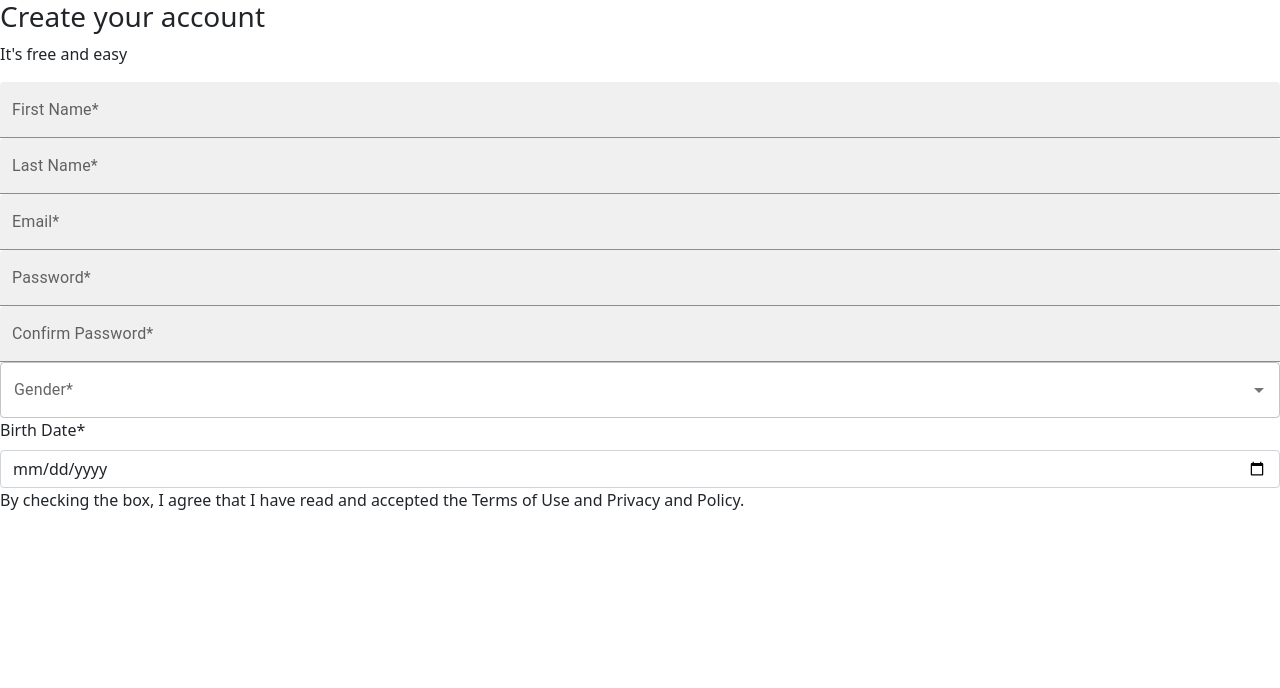
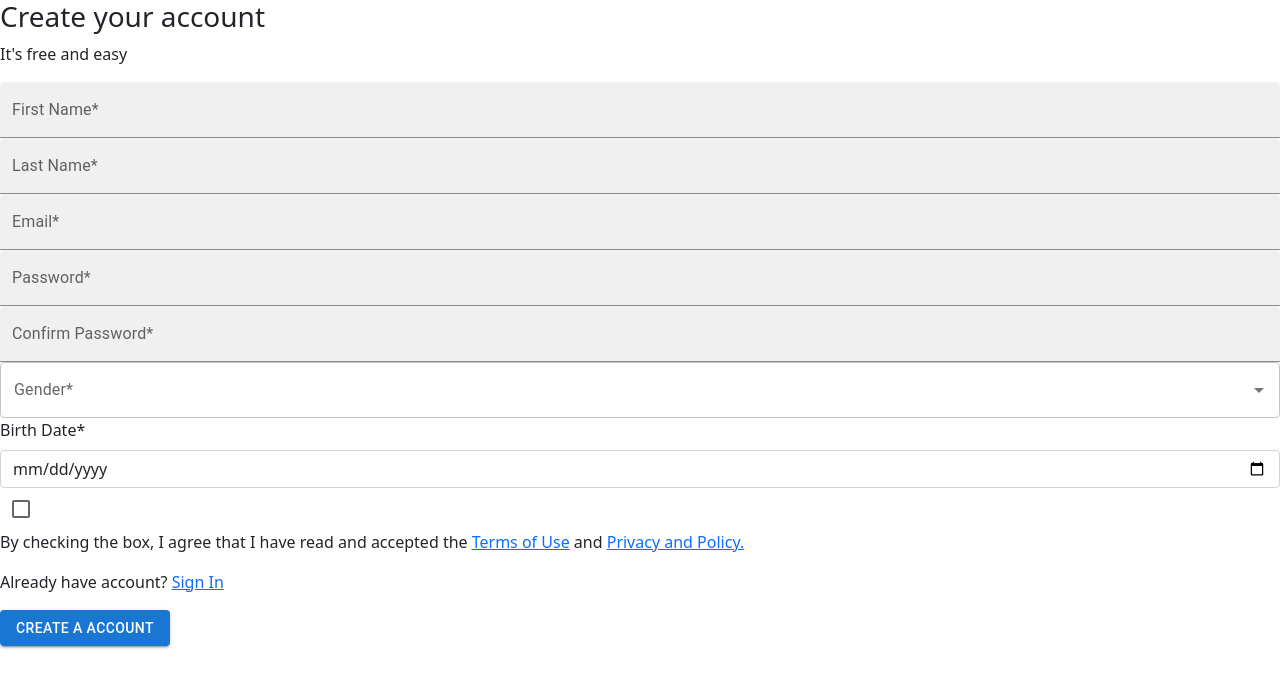
Before and after one commit to VinncentWong/SkinGood-FE, a React (Create React App) app: page /register in a window 1280 px wide. Shown: the top 688 px of the page. Built offline with nearby package versions, Linux system fonts and the light colour scheme; the HTML template or start-up script is replaced by a standard one.

Commit message:
add button component, change combobox and registerpage implmentation, and add new implementation to index.css

```diff
--- a/package.json
+++ b/package.json
@@ -5,7 +5,7 @@
   "dependencies": {
     "@emotion/react": "^11.9.3",
     "@emotion/styled": "^11.9.3",
-    "@mui/material": "^5.8.7",
+    "@mui/material": "^5.9.0",
     "@mui/x-date-pickers": "^5.0.0-beta.0",
     "@testing-library/jest-dom": "^5.16.4",
     "@testing-library/react": "^13.3.0",
--- /dev/null
+++ b/src/Components/ButtonComponent.tsx
@@ -0,0 +1,10 @@
+import { Button } from "@mui/material"
+
+export const ButtonComponent = ({variant, children} : {
+    variant : string | undefined,
+    children : React.ReactNode
+}): JSX.Element => {
+    return (
+        <Button variant = {variant || undefined as any}>{children}</Button>
+    )
+}
--- a/src/Components/ComboBoxComponents.tsx
+++ b/src/Components/ComboBoxComponents.tsx
@@ -1,5 +1,4 @@
 import { Autocomplete, TextField } from "@mui/material"
-import { GenderBox } from "../Pages/RegisterPage"
 
 export const ComboBoxComponents = ({options, label} : {
     options : any
--- a/src/Pages/RegisterPage.tsx
+++ b/src/Pages/RegisterPage.tsx
@@ -1,7 +1,7 @@
-import { Box } from "@mui/material"
+import { Box, Checkbox } from "@mui/material"
 import { FormControl, FormLabel } from "react-bootstrap"
+import { ButtonComponent } from "../Components/ButtonComponent"
 import { ComboBoxComponents } from "../Components/ComboBoxComponents"
-import { DateInputComponent } from "../Components/DateInputComponents"
 import { FormControlComponent } from "../Components/FormControlComponent"
 
 export const RegisterPage = () => {
@@ -27,8 +27,10 @@ export const RegisterPage = () => {
             <div>
                 <FormControl className="form-control-date" type="date" id = "form-control-date-register"></FormControl>
             </div>
-            {/* <checkbox>*/}
-            <p>By checking the box, I agree that I have read and accepted the <span>Terms of Use</span> and <span>Privacy and Policy.</span></p>
+            <Checkbox className = "check-box"></Checkbox>
+            <p>By checking the box, I agree that I have read and accepted the <a href = "https://www.google.com">Terms of Use</a> and <a href = "https://www.google.com">Privacy and Policy.</a></p>
+            <p>Already have account? <a href = "https://www.google.com">Sign In</a></p>
+            <ButtonComponent variant="contained">Create a Account</ButtonComponent>
          </Box>
     )
 }
--- a/src/index.css
+++ b/src/index.css
@@ -8,3 +8,7 @@
   background-repeat: no-repeat;
   background-size: cover;
 }
+
+.check-box{
+  display: inline;
+}
```
Also changed, not shown: 1 other file (tests, documents, lock files or other folders).
